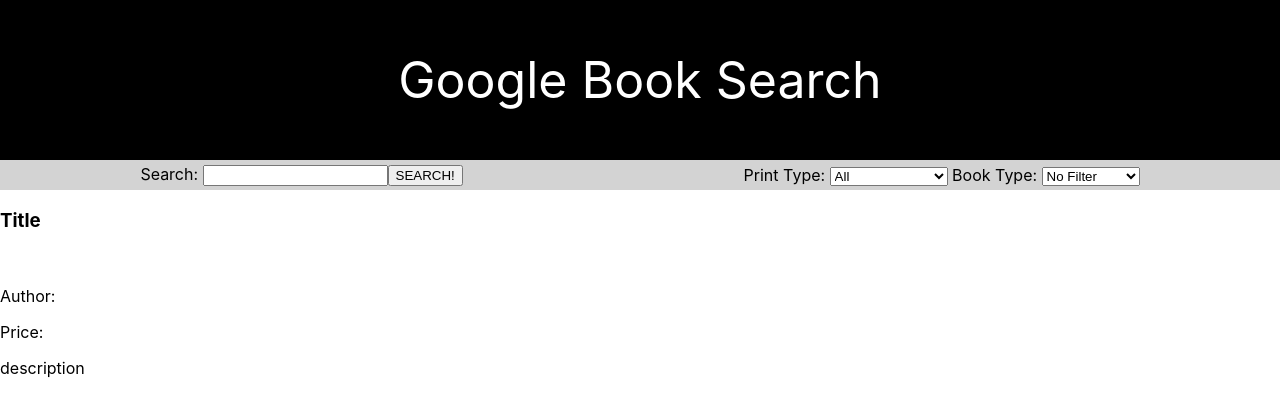
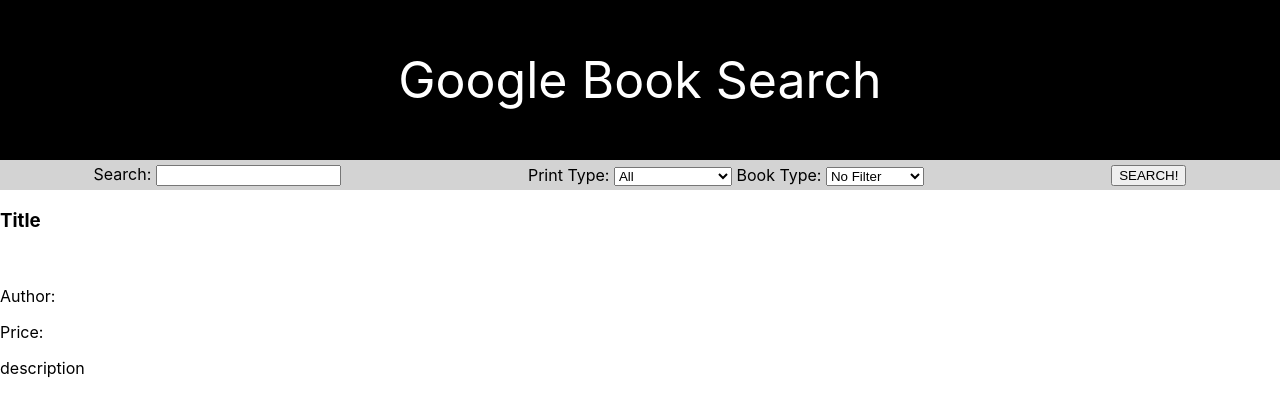
Before and after one commit to holly257/book-search, a React (Create React App) app: page / in a window 1280 px wide. Shown: the top 416 px of the page. Built offline with nearby package versions, Linux system fonts and the light colour scheme.

Commit message:
got form data working

```diff
--- a/src/App.js
+++ b/src/App.js
@@ -7,20 +7,38 @@
   constructor(props){
     super(props);
     this.state = {
-
+      searchTerm: '',
+      bookType: '',
+      printType: ''
     };
+    this.handleChange = this.handleChange.bind(this)
   }
 
-  componentDidMount(){
-    // api call
+  // componentDidMount(){
+  //   // api call
+  // }
+
+  handleChange(event) {
+    const {name, value} = event.target
+    this.setState({
+      [name]: value
+    })
   }
 
   render (){
     return (
       <div className="App">
         <header>Google Book Search</header>
-        <Search />
+        <Search
+          handleChange={this.handleChange}
+          data={this.state}
+        />
         <Results />
+        <div>
+          <p>{this.state.searchTerm}</p>
+          <p>{this.state.bookType}</p>
+          <p>{this.state.printType}</p>
+        </div>
       </div>
     );
   }
--- a/src/search.js
+++ b/src/search.js
@@ -1,29 +1,42 @@
 import React from 'react';
 import './search.css';
 
-function Search(){
+function Search(props){
     return(
         <form>
             <div>
                 <label className='search-box' htmlFor='search'>Search: </label>
                 <input
                     type='text'
-                    name='search'
+                    name='searchTerm'
                     id='search'
                     placeholder=''
+                    onChange={props.handleChange}
+                    value={props.data.searchTerm}
                 >
                 </input>
-                <button>SEARCH!</button>
             </div>
+
             <div>
                 <label htmlFor='print-type'>Print Type: </label>
-                <select id='print-type'>
+                <select
+                    id='print-type'
+                    value={props.data.printType}
+                    name='printType'
+                    onChange={props.handleChange}
+                >
                     <option value='All'>All</option>
                     <option value='books'>Books Only</option>
                     <option value='magazines'>Magazines Only</option>
                 </select>
+
                 <label htmlFor='book-type'> Book Type: </label>
-                <select id='print-type'>
+                <select
+                    id='book-type'
+                    value={props.data.bookType}
+                    name='bookType'
+                    onChange={props.handleChange}
+                >
                     <option value='null'>No Filter</option>
                     <option value='partial'>Partial text</option>
                     <option value='full'>Full text</option>
@@ -32,6 +45,7 @@
                     <option value='ebooks'>All eBooks</option>
                 </select>
             </div>
+            <button>SEARCH!</button>
         </form>
     )
 }
```
